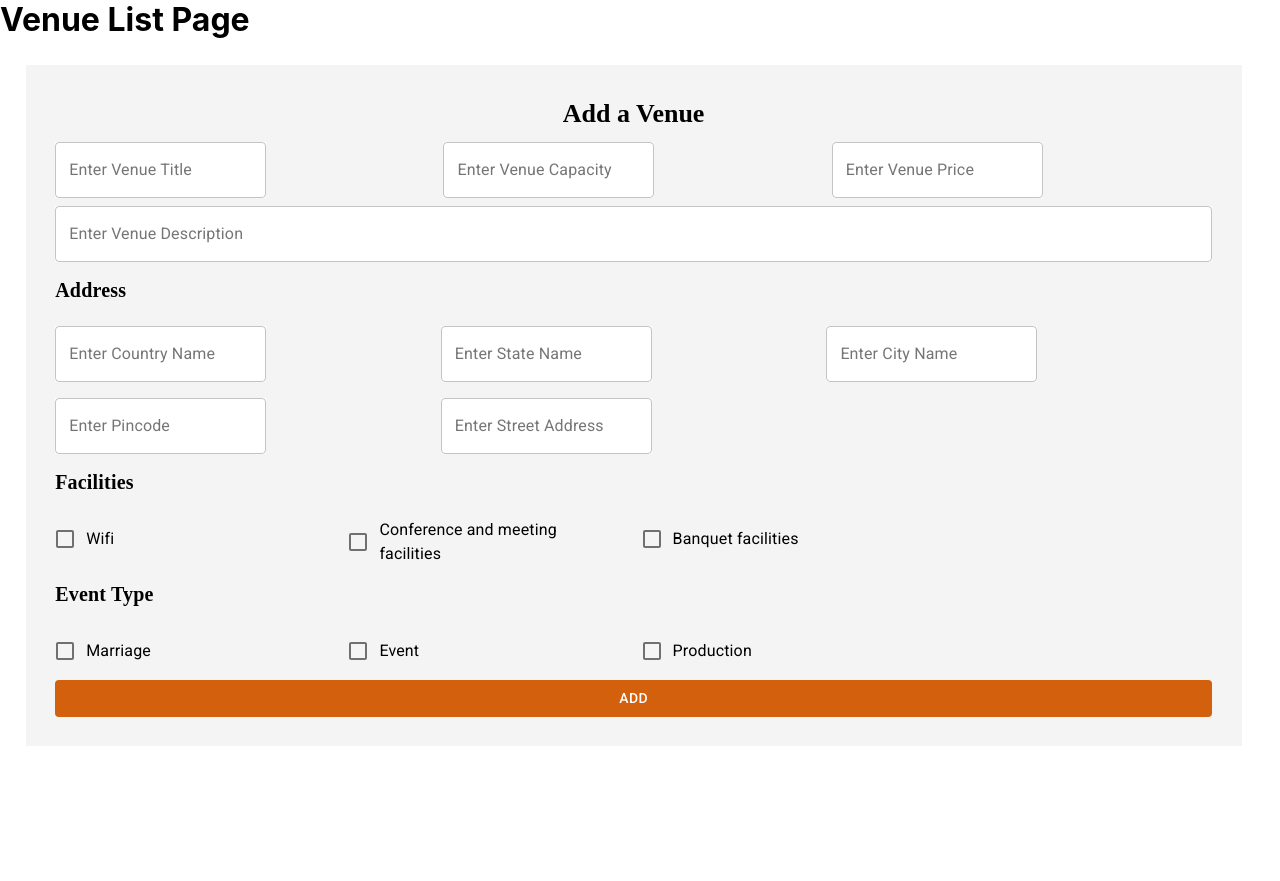
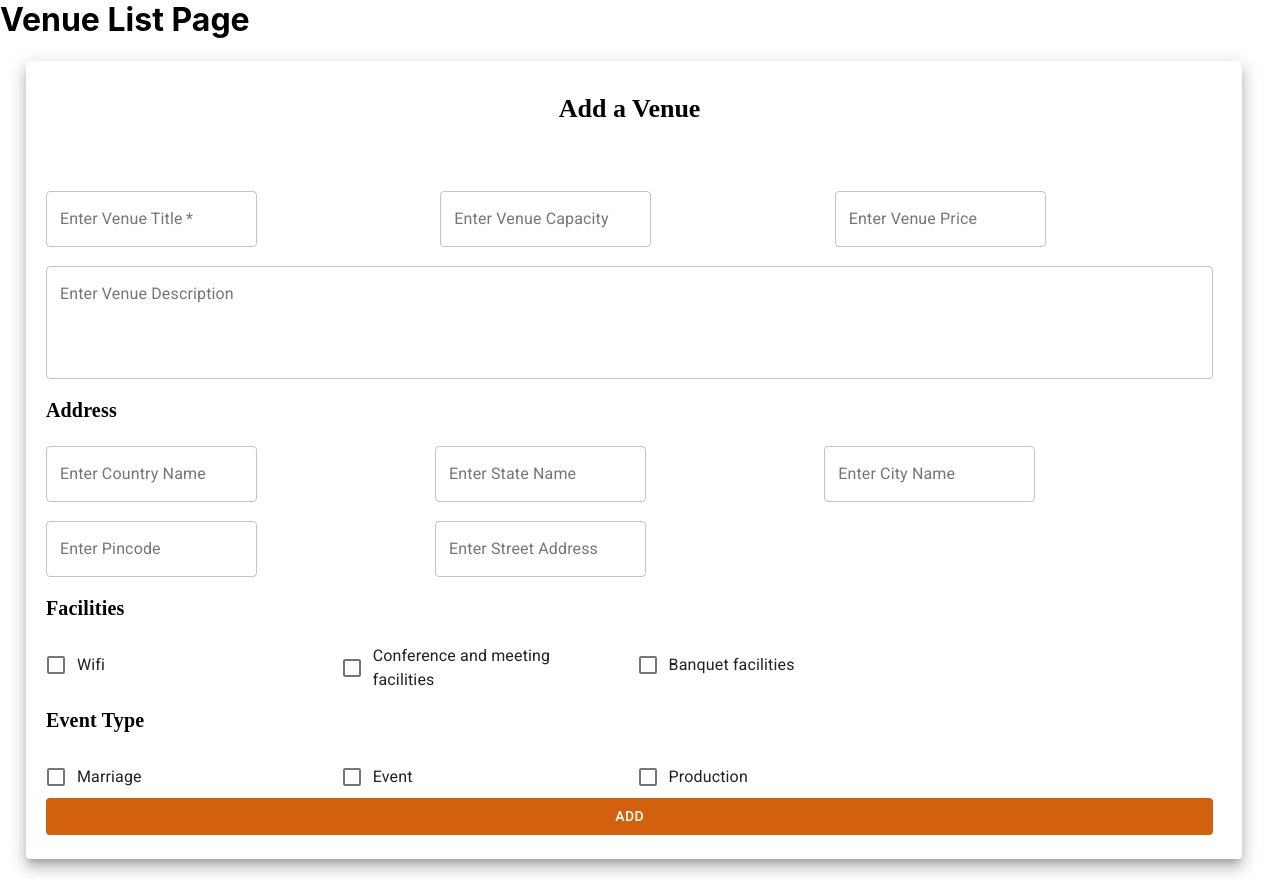
Before and after one commit to snehago/Rent4EventUI, a React (Create React App) app: page /venue-list in a window 1280 px wide. Before the commit the page ends 800 px from the top, so only its background shows below. Built offline with nearby package versions, Linux system fonts and the light colour scheme; no server answers.

Commit message:
validation applied on form

```diff
--- a/src/Components/AddVenueForm/AddVenue.tsx
+++ b/src/Components/AddVenueForm/AddVenue.tsx
@@ -15,85 +15,236 @@ import React from "react";
 import "./addVenue.scss";
 
 export default function AddVenue() {
+  const initialValues = {
+    title: "",
+    capacity: "",
+    price: "",
+    description: "",
+    country: "",
+    state: "",
+    city: "",
+    pincode: "",
+    street: "",
+    Wifi: false,
+    Conference: false,
+    Banquet: false,
+    Marriage: false,
+    Event: false,
+    Production: false,
+  };
+
+  const validationSchema = Yup.object().shape({
+    title: Yup.string().required("Required"),
+    capacity: Yup.number().required("Required"),
+    price: Yup.number().required("Required"),
+    description: Yup.string().required("Required"),
+    country: Yup.string().required("Required"),
+    state: Yup.string().required("Required"),
+    city: Yup.string().required("Required"),
+    street: Yup.string().required("Required"),
+    pincode: Yup.number().required("Required"),
+  });
+
+  const onSubmit = async (values: any, props: any) => {
+    console.log(values);
+    setTimeout(() => {
+      props.resetForm();
+      props.setSubmitting(false);
+    }, 2000);
+    console.log(props);
+  };
   return (
     <div>
+      <Paper elevation={10} className="addVenuePaper">
         <Grid container className="addVenueFormContainer" spacing={1}>
           <Grid className="addVenueLabel" item xs={12}>
             Add a Venue
           </Grid>
+          <Formik
+            initialValues={initialValues}
+            onSubmit={onSubmit}
+            validationSchema={validationSchema}
+          >
+            {(props: any) => (
+              <Form>
+                <Grid container spacing={2}>
                   <Grid item xs={4}>
-          <TextField className="addVenueTextField" variant="outlined" label="Enter Venue Title" />
-        </Grid>
-
-        <Grid item xs={4}>
-          <TextField
+                    <Field
+                      as={TextField}
                       className="addVenueTextField"
                       variant="outlined"
+                      name="title"
+                      required
+                      label="Enter Venue Title"
+                      helperText={
+                        <ErrorMessage name="title">
+                          {(msg) => <div className="errorMsg">{msg}</div>}
+                        </ErrorMessage>
+                      }
+                    />
+                  </Grid>
+                  <Grid item xs={4}>
+                    <Field
+                      as={TextField}
+                      className="addVenueTextField"
+                      variant="outlined"
+                      name="capacity"
                       label="Enter Venue Capacity"
                       type="number"
+                      helperText={
+                        <ErrorMessage name="capacity">
+                          {(msg) => <div className="errorMsg">{msg}</div>}
+                        </ErrorMessage>
+                      }
                     />
                   </Grid>
-
                   <Grid item xs={4}>
-          <TextField
+                    <Field
+                      as={TextField}
                       className="addVenueTextField"
                       variant="outlined"
+                      name="price"
                       label="Enter Venue Price"
                       type="number"
+                      helperText={
+                        <ErrorMessage name="price">
+                          {(msg) => <div className="errorMsg">{msg}</div>}
+                        </ErrorMessage>
+                      }
                     />
                   </Grid>
-
                   <Grid item xs={12} lg={12} md={12} sm={12}>
-          <TextField
+                    <Field
+                      as={TextField}
                       className="addVenueTextField"
                       style={{ width: "100%", height: "100%" }}
                       variant="outlined"
+                      name="description"
+                      multiline
+                      rows={4}
                       label="Enter Venue Description"
+                      helperText={
+                        <ErrorMessage name="description">
+                          {(msg) => <div className="errorMsg">{msg}</div>}
+                        </ErrorMessage>
+                      }
                     />
                   </Grid>
+                </Grid>
 
-        <Grid container item xs={12} lg={12} md={12} sm={12} spacing={2}>
+                <Grid
+                  container
+                  item
+                  xs={12}
+                  lg={12}
+                  md={12}
+                  sm={12}
+                  spacing={2}
+                >
                   <Grid item xs={12}>
-            <Typography className="addVenueSubLabels">Address</Typography>
+                    <Typography className="addVenueSubLabels">
+                      Address
+                    </Typography>
                   </Grid>
                   <Grid item xs={4}>
-            <TextField className="addVenueTextField" variant="outlined" label="Enter Country Name" />
+                    <Field
+                      as={TextField}
+                      className="addVenueTextField"
+                      variant="outlined"
+                      name="country"
+                      label="Enter Country Name"
+                      helperText={
+                        <ErrorMessage name="country">
+                          {(msg) => <div className="errorMsg">{msg}</div>}
+                        </ErrorMessage>
+                      }
+                    />
                   </Grid>
                   <Grid item xs={4}>
-            <TextField className="addVenueTextField" variant="outlined" label="Enter State Name" />
+                    <Field
+                      as={TextField}
+                      className="addVenueTextField"
+                      variant="outlined"
+                      name="state"
+                      label="Enter State Name"
+                      helperText={
+                        <ErrorMessage name="state">
+                          {(msg) => <div className="errorMsg">{msg}</div>}
+                        </ErrorMessage>
+                      }
+                    />
                   </Grid>
                   <Grid item xs={4}>
-            <TextField className="addVenueTextField" variant="outlined" label="Enter City Name" />
+                    <Field
+                      as={TextField}
+                      className="addVenueTextField"
+                      variant="outlined"
+                      name="city"
+                      label="Enter City Name"
+                      helperText={
+                        <ErrorMessage name="city">
+                          {(msg) => <div className="errorMsg">{msg}</div>}
+                        </ErrorMessage>
+                      }
+                    />
                   </Grid>
                   <Grid item xs={4}>
-            <TextField className="addVenueTextField" variant="outlined" label="Enter Pincode" type="number" />
+                    <Field
+                      as={TextField}
+                      className="addVenueTextField"
+                      variant="outlined"
+                      name="pincode"
+                      label="Enter Pincode"
+                      type="number"
+                      helperText={
+                        <ErrorMessage name="pincode">
+                          {(msg) => <div className="errorMsg">{msg}</div>}
+                        </ErrorMessage>
+                      }
+                    />
                   </Grid>
                   <Grid item xs={4}>
-            <TextField className="addVenueTextField" variant="outlined" label="Enter Street Address" />
+                    <Field
+                      as={TextField}
+                      className="addVenueTextField"
+                      variant="outlined"
+                      name="street"
+                      label="Enter Street Address"
+                      helperText={
+                        <ErrorMessage name="street">
+                          {(msg) => <div className="errorMsg">{msg}</div>}
+                        </ErrorMessage>
+                      }
+                    />
                   </Grid>
                 </Grid>
 
                 <Grid container item spacing={2}>
                   <Grid item xs={12}>
-            <Typography className="addVenueSubLabels">Facilities</Typography>
+                    <Typography className="addVenueSubLabels">
+                      Facilities
+                    </Typography>
                   </Grid>
 
                   <Grid item xs={3}>
-            <FormControlLabel
+                    <Field
+                      as={FormControlLabel}
                       name="Wifi"
                       control={<Checkbox color="primary" />}
                       label="Wifi"
                     />
                   </Grid>
                   <Grid item xs={3}>
-            <FormControlLabel
+                    <Field
+                      as={FormControlLabel}
                       name="Conference"
                       control={<Checkbox color="primary" />}
                       label="Conference and meeting facilities"
                     />
                   </Grid>
                   <Grid item xs={3}>
-            <FormControlLabel
+                    <Field
+                      as={FormControlLabel}
                       name="Banquet"
                       control={<Checkbox color="primary" />}
                       label="Banquet facilities"
@@ -103,25 +254,30 @@ export default function AddVenue() {
 
                 <Grid container item spacing={2}>
                   <Grid item xs={12}>
-            <Typography className="addVenueSubLabels">Event Type</Typography>
+                    <Typography className="addVenueSubLabels">
+                      Event Type
+                    </Typography>
                   </Grid>
 
                   <Grid item xs={3}>
-            <FormControlLabel
+                    <Field
+                      as={FormControlLabel}
                       name="Marriage"
                       control={<Checkbox color="primary" />}
                       label="Marriage"
                     />
                   </Grid>
                   <Grid item xs={3}>
-            <FormControlLabel
+                    <Field
+                      as={FormControlLabel}
                       name="Event"
                       control={<Checkbox color="primary" />}
                       label="Event"
                     />
                   </Grid>
                   <Grid item xs={3}>
-            <FormControlLabel
+                    <Field
+                      as={FormControlLabel}
                       name="Production"
                       control={<Checkbox color="primary" />}
                       label="Production"
@@ -129,14 +285,21 @@ export default function AddVenue() {
                   </Grid>
                 </Grid>
 
-        <Grid item xs={12} >
+                <Grid item xs={12}>
                   <Button
                     className="addVenueButton"
                     type="submit"
                     fullWidth
-            >ADD</Button>
+                    disabled={props.isSubmitting}
+                  >
+                    {props.isSubmitting ? "ADDING" : "ADD"}
+                  </Button>
                 </Grid>
+              </Form>
+            )}
+          </Formik>
         </Grid>
+      </Paper>
     </div>
   );
 }
--- a/src/Components/AddVenueForm/addVenue.scss
+++ b/src/Components/AddVenueForm/addVenue.scss
@@ -1,9 +1,14 @@
+.addVenuePaper{
+    width: 95% !important;
+    margin: 2% 2% 2% 2% !important;
+    box-sizing: border-box;
+}
 .addVenueFormContainer {
-  background-color: #f4f4f4;
-  width: 95% !important;
-  margin: 2% 2% 2% 2% !important;
+  width: 100% !important;
+//   margin: 2% 2% 2% 2% !important;
   padding: 2%;
   // margin-right: 2%!important;
+  box-sizing: border-box;
 }
 .addVenueLabel {
   text-align: center;
@@ -11,7 +16,7 @@
   letter-spacing: 0px;
   color: #000000;
   opacity: 1;
-  margin-bottom: 2%;
+  margin-bottom: 5%!important;
 }
 .addVenueTextField {
   background-color: white;
```
Lines whose indentation alone changed are shown as unchanged.
